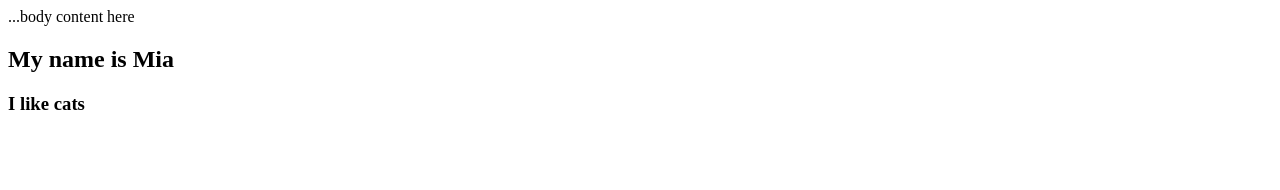
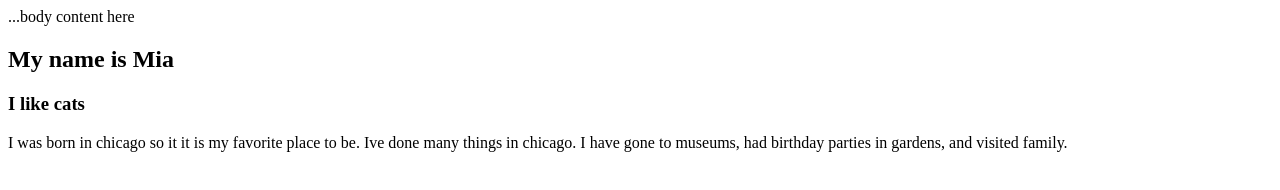
Before and after one commit to Mia-jane-dot/mia-jane-dot.github.io, a plain HTML site: page index.html in a window 1280 px wide. Drawn offline with Linux system fonts and the light colour scheme.

Commit message:
Update index.html

```diff
--- a/index.html
+++ b/index.html
@@ -10,6 +10,7 @@
     <div id=Hello!">
     <h2>My name is Mia</h2>
       <h3>I like cats</h3>
+      <p>I was born in chicago so it it is my favorite place to be. Ive done many things in chicago. I have gone to museums, had birthday parties in gardens, and visited family.</p>
     </div>
   </body>
 </html>
```
